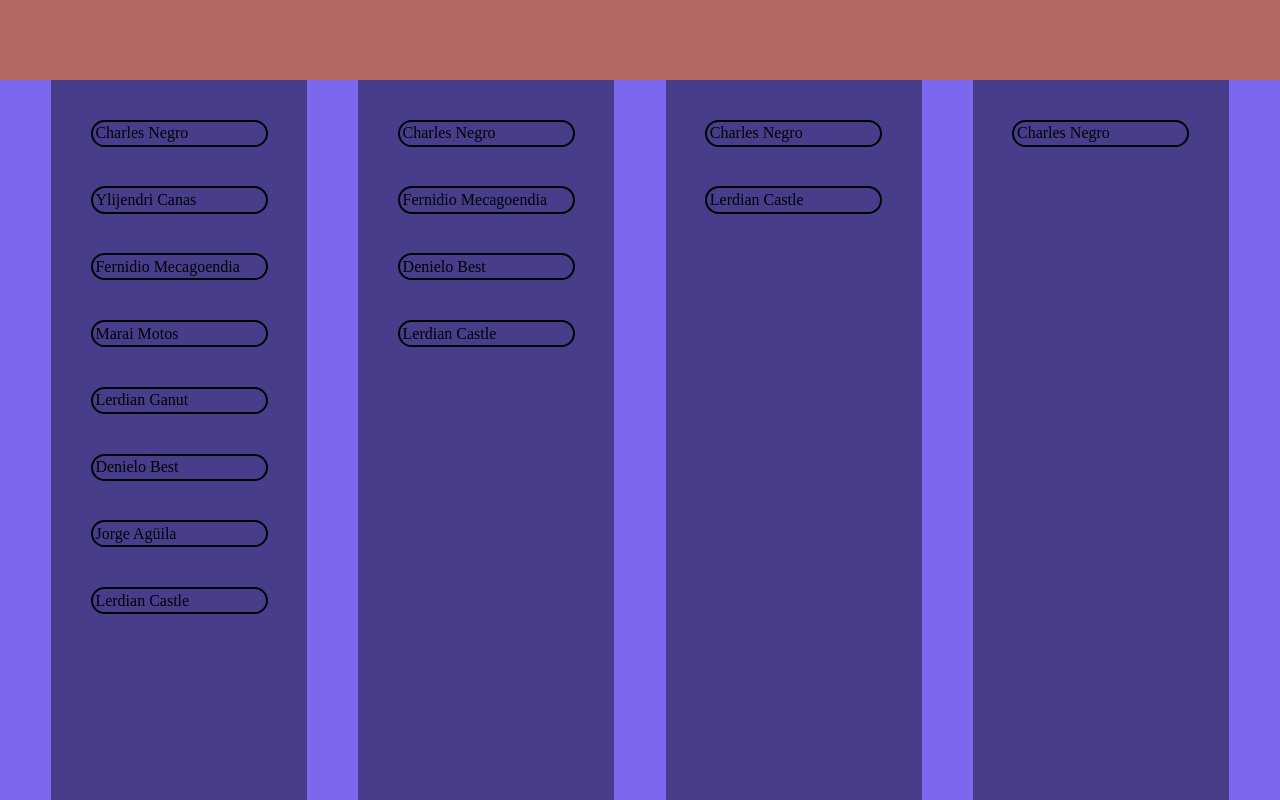
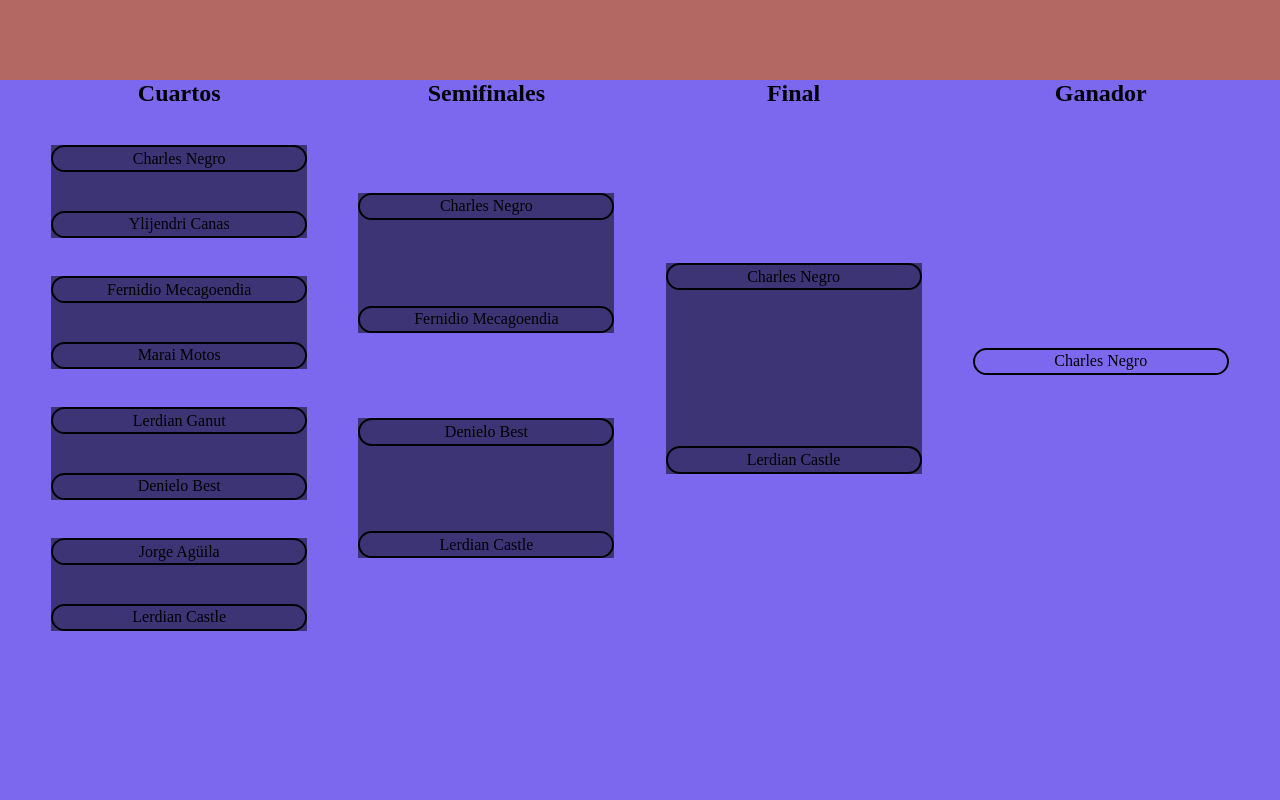
Before and after one commit to Eyguilo/DWS, a PHP site: page /src/Vistas/tablero.html in a window 1280 px wide. Run offline with PHP 8.4, Linux system fonts and the light colour scheme.

Commit message:
12/01/23 - Avanza el cuadro de eliminatorias

```diff
--- a/Curso_2223/UD4/Practica/Torneos/css/tablero.css
+++ b/Curso_2223/UD4/Practica/Torneos/css/tablero.css
@@ -6,7 +6,6 @@
     width: 100%;
     height: 100%;
     position: absolute;
-    display: inline;
     background-color: mediumslateblue;
     overflow-x: scroll;
 }
@@ -27,12 +26,39 @@
 .col_2{
     height: 100%;
     width:20%;
-    background-color: rgba(0, 0, 0, 0.418);
     float: left;
 }
-.jugador{
+h2{
+    text-align: center;
+}
+.parejas{
+    background-color: rgba(0, 0, 0, 0.5);
+}
+.jugador_c{
     padding: 1%;
-    margin: 15.5%;
+    margin-top: 15%;
     border: 2px solid black;
     border-radius: 45px;
+    text-align: center;
 }
+.jugador_sf{
+    padding: 1%;
+    margin-top: 33.5%;
+    border: 2px solid black;
+    border-radius: 45px;
+    text-align: center;
+}
+.jugador_f{
+    padding: 1%;
+    margin-top: 61%;
+    border: 2px solid black;
+    border-radius: 45px;
+    text-align: center;
+}
+.jugador_g{
+    padding: 1%;
+    margin-top: 94%;
+    border: 2px solid black;
+    border-radius: 45px;
+    text-align: center;
+}
--- a/Curso_2223/UD4/Practica/Torneos/src/Vistas/tablero.html
+++ b/Curso_2223/UD4/Practica/Torneos/src/Vistas/tablero.html
@@ -13,30 +13,48 @@
         <div class="caja_2">
             <div class="col_1"></div>
             <div class="col_2">
-                <div class="jugador">Charles Negro</div>
-                <div class="jugador">Ylijendri Canas</div>
-                <div class="jugador">Fernidio Mecagoendia</div>
-                <div class="jugador">Marai Motos</div>
-                <div class="jugador">Lerdian Ganut</div>
-                <div class="jugador">Denielo Best</div>
-                <div class="jugador">Jorge Agüila</div>
-                <div class="jugador">Lerdian Castle</div>
+                <h2>Cuartos</h2>
+                <div class="parejas">
+                    <div class="jugador_c">Charles Negro</div>
+                    <div class="jugador_c">Ylijendri Canas</div>
+                </div>
+                <div class="parejas">
+                    <div class="jugador_c">Fernidio Mecagoendia</div>
+                <div class="jugador_c">Marai Motos</div>
+                </div>
+                <div class="parejas">
+                    <div class="jugador_c">Lerdian Ganut</div>
+                <div class="jugador_c">Denielo Best</div>
+                </div>
+                <div class="parejas">
+                    <div class="jugador_c">Jorge Agüila</div>
+                    <div class="jugador_c">Lerdian Castle</div>
+                </div>
             </div>
             <div class="col_1"></div>
             <div class="col_2">
-                <div class="jugador">Charles Negro</div>
-                <div class="jugador">Fernidio Mecagoendia</div>
-                <div class="jugador">Denielo Best</div>
-                <div class="jugador">Lerdian Castle</div>
+                <h2>Semifinales</h2>
+                <div class="parejas">
+                    <div class="jugador_sf">Charles Negro</div>
+                    <div class="jugador_sf">Fernidio Mecagoendia</div>
+                </div>
+                <div class="parejas">
+                    <div class="jugador_sf">Denielo Best</div>
+                    <div class="jugador_sf">Lerdian Castle</div>
+                </div>
             </div>
             <div class="col_1"></div>
             <div class="col_2">
-                <div class="jugador">Charles Negro</div>
-                <div class="jugador">Lerdian Castle</div>
+                <h2>Final</h2>
+                <div class="parejas">
+                    <div class="jugador_f">Charles Negro</div>
+                    <div class="jugador_f">Lerdian Castle</div>
+                </div>
             </div>
             <div class="col_1"></div>
             <div class="col_2">
-                <div class="jugador">Charles Negro</div>
+                <h2>Ganador</h2>
+                <div class="jugador_g">Charles Negro</div>
             </div>
             <div class="col_1"></div>
         </div>
```
